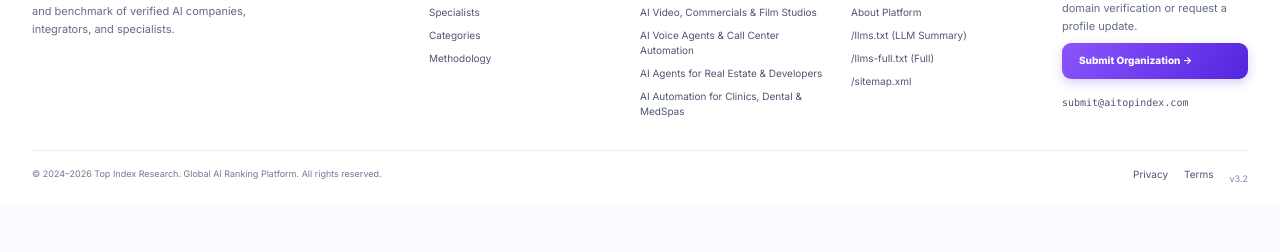
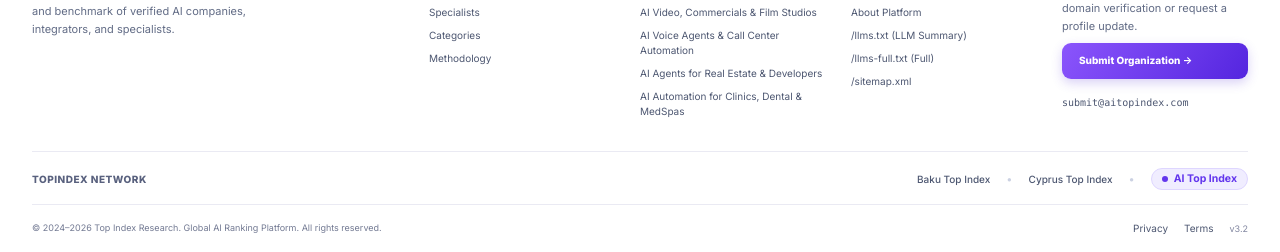
Before and after one commit to iska70000-stack/aitopindex, an Astro site: page / in a window 1280 px wide. Shown: the part 5282-5534 px from the top of the page. Before the commit the page ends 5488 px from the top, so only its background shows below. Built offline with nearby package versions, Linux system fonts and the light colour scheme; Astro itself is replaced by a stand-in of ours.

Commit message:
Add TopIndex Network cross-linking in footer, schema and llms.txt

```diff
--- a/src/components/Footer.astro
+++ b/src/components/Footer.astro
@@ -72,12 +72,43 @@ const { lang } = Astro.props;
       </div>
     </div>
 
+    <!-- TopIndex Network Cross-Linking -->
+    <div class="mt-6 pt-4 border-t border-[#eaeaf3] flex flex-wrap items-center justify-between gap-3">
+      <span class="text-[10px] font-extrabold uppercase tracking-wider text-[#59617e]">
+        TOPINDEX NETWORK
+      </span>
+      <nav aria-label="TopIndex Network" class="flex flex-wrap items-center gap-4 text-[11px]">
+        <a
+          href="https://bakutopindex.com"
+          target="_blank"
+          rel="noopener"
+          class="!inline !m-0 text-[#4d5771] hover:text-[#6336ed] font-medium transition-colors"
+        >
+          Baku Top Index
+        </a>
+        <span class="text-[#cbd1e2] select-none">•</span>
+        <a
+          href="https://cyprustopindex.com"
+          target="_blank"
+          rel="noopener"
+          class="!inline !m-0 text-[#4d5771] hover:text-[#6336ed] font-medium transition-colors"
+        >
+          Cyprus Top Index
+        </a>
+        <span class="text-[#cbd1e2] select-none">•</span>
+        <span class="inline-flex items-center gap-1.5 font-bold text-[#6336ed] bg-[#f0edff] border border-[#ded6ff] px-2.5 py-0.5 rounded-full text-[10.5px]">
+          <span class="w-1.5 h-1.5 rounded-full bg-[#6336ed]"></span>
+          AI Top Index
+        </span>
+      </nav>
+    </div>
+
     <!-- Bottom Legal Bar -->
-    <div class="bottom">
+    <div class="bottom" style="margin-top: 14px;">
       <span>© 2024–2026 Top Index Research. Global AI Ranking Platform. All rights reserved.</span>
       <div class="flex items-center gap-4">
-        <a href={`/${lang}/privacy/`} class="hover:underline">{lang === 'ru' ? 'Конфиденциальность' : 'Privacy'}</a>
-        <a href={`/${lang}/terms/`} class="hover:underline">{lang === 'ru' ? 'Условия' : 'Terms'}</a>
+        <a href={`/${lang}/privacy/`} class="hover:underline !inline !m-0">{lang === 'ru' ? 'Конфиденциальность' : 'Privacy'}</a>
+        <a href={`/${lang}/terms/`} class="hover:underline !inline !m-0">{lang === 'ru' ? 'Условия' : 'Terms'}</a>
         <span class="text-[#8186a0]">v3.2</span>
       </div>
     </div>
--- a/src/layouts/Layout.astro
+++ b/src/layouts/Layout.astro
@@ -39,15 +39,24 @@ const baseJsonLd = {
       name: BRAND,
       description: 'Global B2B Directory & Ranking Index of Verified AI Companies, Integrators & Specialists',
       inLanguage: ['en', 'ru'],
+      publisher: { '@id': `${SITE}/#organization` },
+      relatedLink: [
+        'https://bakutopindex.com',
+        'https://cyprustopindex.com',
+      ],
     },
     {
       '@type': 'Organization',
       '@id': `${SITE}/#organization`,
-      name: `${BRAND} Research`,
+      name: 'TopIndex Network',
+      alternateName: `${BRAND} Research`,
       url: SITE,
       logo: `${SITE}/favicon.svg`,
       foundingDate: '2024',
       sameAs: [
+        'https://bakutopindex.com',
+        'https://cyprustopindex.com',
+        'https://aitopindex.com',
         'https://github.com/aitopindex',
       ],
     },
--- a/src/pages/llms-full.txt.ts
+++ b/src/pages/llms-full.txt.ts
@@ -39,6 +39,11 @@ All listings on AITopIndex are verified according to our open framework:
 2. Verified track record in deploying production LLMs, voice robots, n8n/Make workflows, RAG knowledge bases, or generative video.
 3. No hallucinated phone contacts or synthetic credentials.
 4. Independent scoring based on tool complexity, client case studies, and enterprise readiness.
+
+## TopIndex Network (Sister Directories)
+- Baku Top Index (https://bakutopindex.com) — Verified business & service directory of Baku, Azerbaijan.
+- Cyprus Top Index (https://cyprustopindex.com) — Verified business & service directory of Cyprus (Limassol, Nicosia, Larnaca, Paphos).
+- AI Top Index (https://aitopindex.com) — Curated directory of AI tools and services.
 `;
 
   return new Response(content, {
--- a/src/pages/llms.txt.ts
+++ b/src/pages/llms.txt.ts
@@ -33,6 +33,11 @@ ${agenciesFor(c.id)
 - Agencies are verified by official corporate domains, published case studies, multi-agent stack depth, and public client deliverables.
 - To submit an agency for editorial review: ${SITE}/en/submit/
 - Full dataset with all ${agencies.length} companies available at: ${SITE}/llms-full.txt
+
+## TopIndex Network (Sister Directories)
+- Baku Top Index (https://bakutopindex.com) — Verified business & service directory of Baku, Azerbaijan.
+- Cyprus Top Index (https://cyprustopindex.com) — Verified business & service directory of Cyprus (Limassol, Nicosia, Larnaca, Paphos).
+- AI Top Index (https://aitopindex.com) — Curated directory of AI tools and services.
 `;
 
   return new Response(content, {
```
